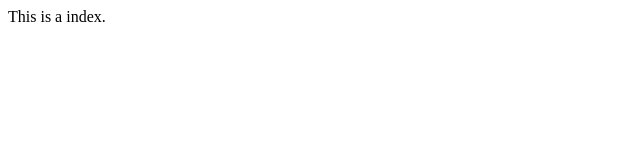
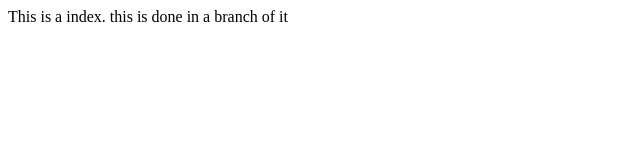
Before and after one commit to itsMeSou/demo1, a plain HTML site: page index.html in a window 1280 px wide. Shown: the whole page, without its empty margins (0-640 px from the left). Drawn offline with Linux system fonts and the light colour scheme.

Commit message:
add more

```diff
--- a/index.html
+++ b/index.html
@@ -1 +1,2 @@
 <h>This is a index.</h>
+<h>this is done in a branch of it </h>
```
